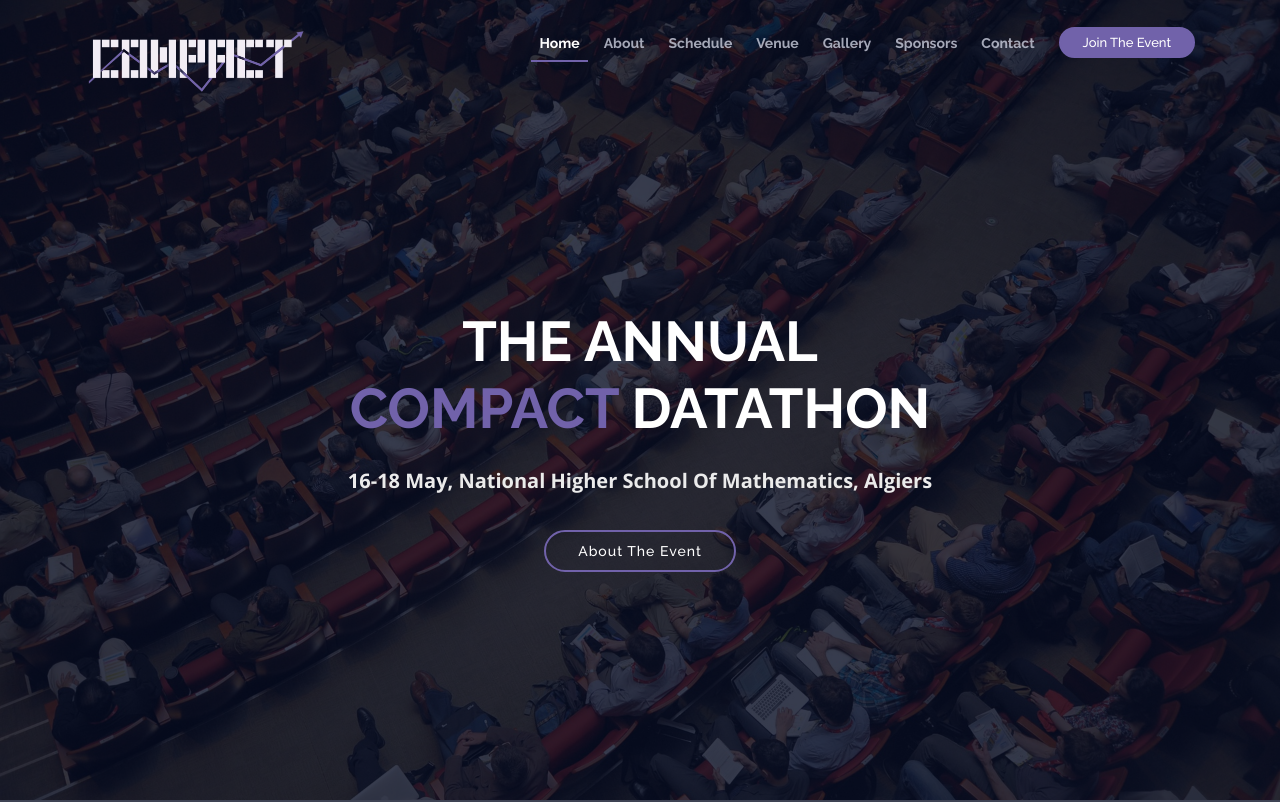
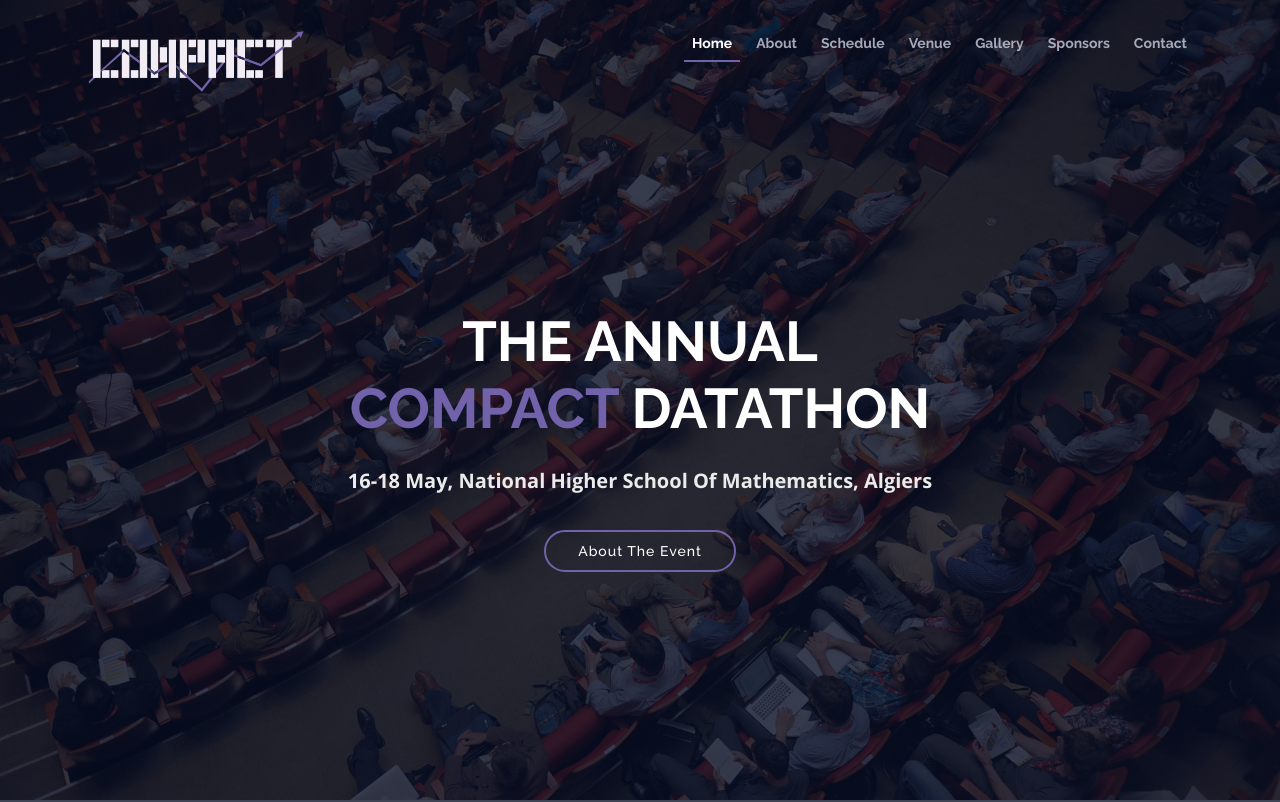
Before and after one commit to Hamdellou-Oussama/compact2024, a plain HTML site: page index.html in a window 1280 px wide. Shown: the top 802 px of the page. Drawn offline with nearby package versions, Linux system fonts and the light colour scheme.

Commit message:
Update index.html

```diff
--- a/index.html
+++ b/index.html
@@ -51,8 +51,10 @@
           <li><a href="#gallery">Gallery</a></li>
           <li><a href="#supporters">Sponsors</a></li>
           <li><a href="#contact">Contact</a></li>
-          <li class="buy-tickets"><a href="https://hamdellou-oussama.github.io/compact2024/multi_step_form/index_f.html">Join The Event</a></li>
+          <!--==========================
+          <li class="buy-tickets"><a href="https://hamdellou-oussama.github.io/compact2024/multi_step_form/index_f.html">Join The Even</a></li>
         </ul>
+          ============================-->
       </nav><!-- #nav-menu-container -->
     </div>
   </header><!-- #header -->
```
